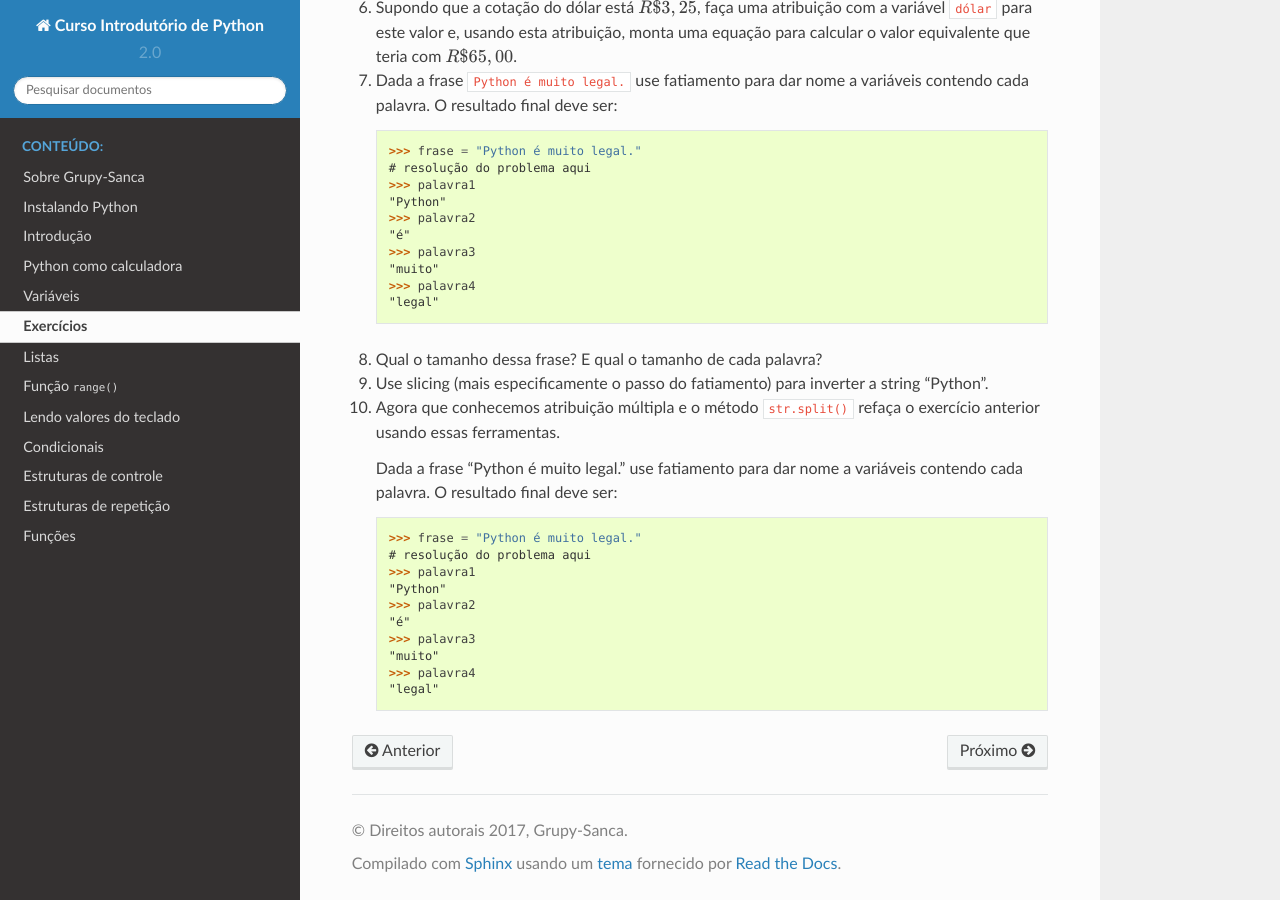
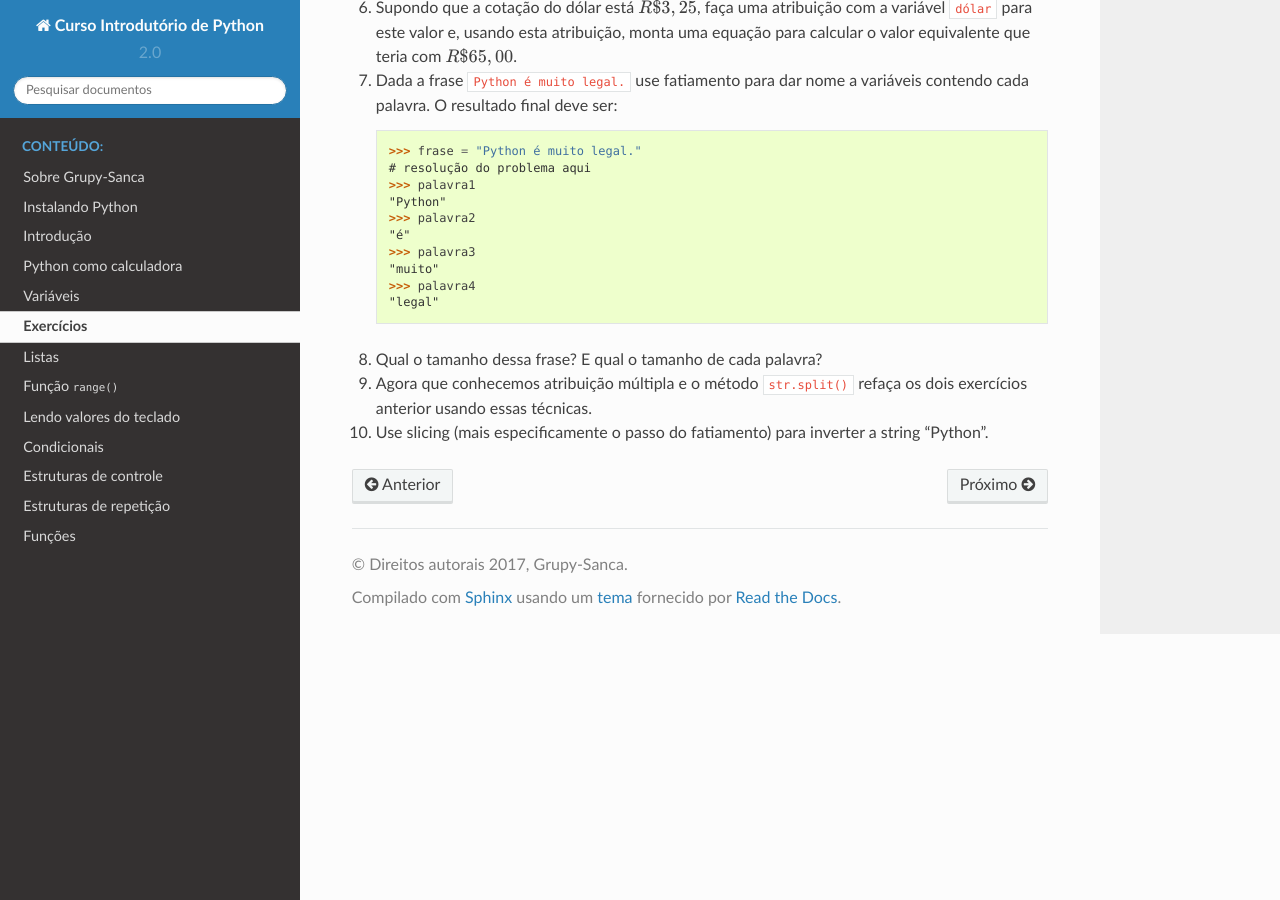
Before and after one commit to grupy-sanca/curso-python, a Sphinx documentation site: the page built from material/source/exercicios.rst, in a window 1280 px wide and 900 px high, scrolled down 612 px. Built offline with Sphinx 7.4.7 and the Read the Docs theme 2.0.0, drawn with Linux system fonts in a browser that asks for light colours.

Commit message:
Remove exercicio repetido e corrige ordem de exercicio que depende de outro

```diff
--- a/material/source/exercicios.rst
+++ b/material/source/exercicios.rst
@@ -64,24 +64,8 @@ Exercícios
 
    .. _ex_strings_formatacao:
 
+#. Agora que conhecemos atribuição múltipla e o método ``str.split()``
+   refaça os dois exercícios anterior usando essas técnicas.
+
 #. Use slicing (mais especificamente o passo do fatiamento) para inverter a
    string "Python".
-
-#. Agora que conhecemos atribuição múltipla e o método ``str.split()``
-   refaça o exercício anterior usando essas ferramentas.
-
-   Dada a frase "Python é muito legal." use fatiamento para dar nome a
-   variáveis contendo cada palavra. O resultado final deve ser:
-
-   .. code:: python
-
-      >>> frase = "Python é muito legal."
-      # resolução do problema aqui
-      >>> palavra1
-      "Python"
-      >>> palavra2
-      "é"
-      >>> palavra3
-      "muito"
-      >>> palavra4
-      "legal"
```
